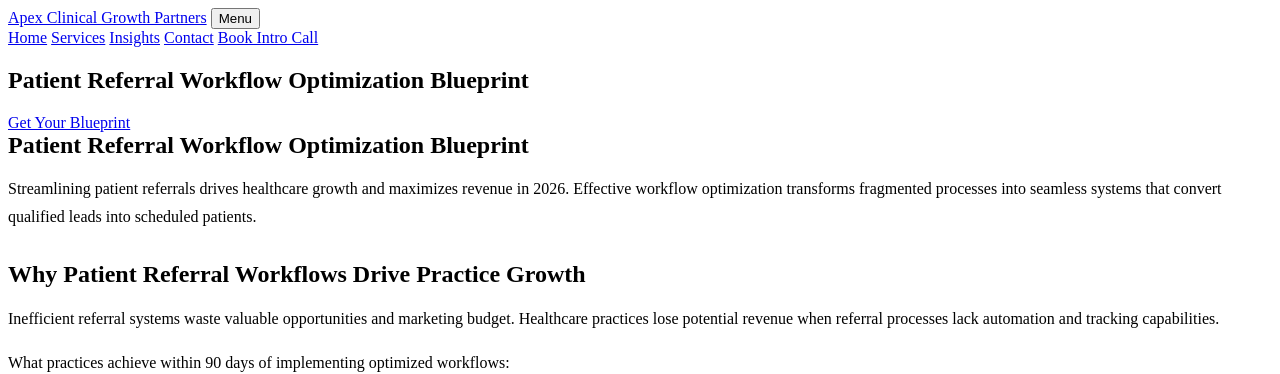
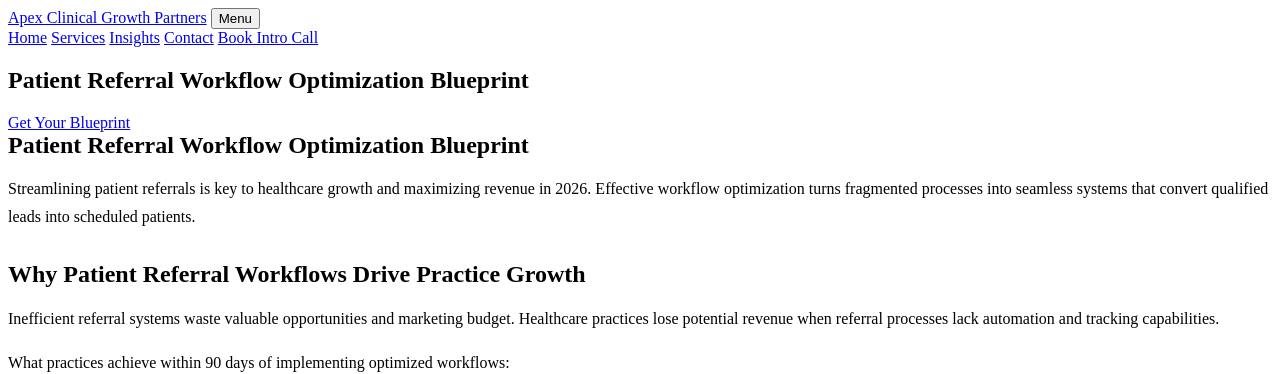
Before and after one commit to prjctlphbt/orbitr-canary-angular-20260228, a Jekyll site: the page patient-referral-workflow-blueprint.html, which Jekyll copies as it is, in a window 1280 px wide. Shown: the top 374 px of the page. Built offline with Jekyll 4.4.1, drawn with Linux system fonts in a browser that asks for light colours.

Commit message:
Refresh and update content: patient-referral-workflow-blueprint.html

```diff
--- a/patient-referral-workflow-blueprint.html
+++ b/patient-referral-workflow-blueprint.html
@@ -7,7 +7,6 @@
 <meta content="Optimize your patient referral workflow with Apex Clinical Growth Partners. Streamline processes, reduce delays, and boost referral volume by 40% in 2026. Get your blueprint today." name="description"/>
 <title>Patient Referral Workflow Optimization Blueprint | 2026 Guide</title>
 <style>
-
 
 /* Minimal functional styles (accordion, forms only) */
 
@@ -49,7 +48,7 @@
  box-sizing: border-box;
 }
 
- </style>
+</style>
 <style id="orbitr-generated-content-style">
 .orbitr-generated-content > * {
  margin: 0;
@@ -109,7 +108,7 @@
 <section class="landing-content">
 <div class="container orbitr-generated-content">
 <h1>Patient Referral Workflow Optimization Blueprint</h1>
-<p>Streamlining patient referrals drives healthcare growth and maximizes revenue in 2026. Effective workflow optimization transforms fragmented processes into seamless systems that convert qualified leads into scheduled patients.</p>
+<p>Streamlining patient referrals is key to healthcare growth and maximizing revenue in 2026. Effective workflow optimization turns fragmented processes into seamless systems that convert qualified leads into scheduled patients.</p>
 <h2>Why Patient Referral Workflows Drive Practice Growth</h2>
 <p>Inefficient referral systems waste valuable opportunities and marketing budget. Healthcare practices lose potential revenue when referral processes lack automation and tracking capabilities.</p>
 <p>What practices achieve within 90 days of implementing optimized workflows:</p>
@@ -187,6 +186,6 @@
  button.parentElement.classList.toggle('active');
  });
  });
- </script>
+</script>
 </body>
 </html>
```
